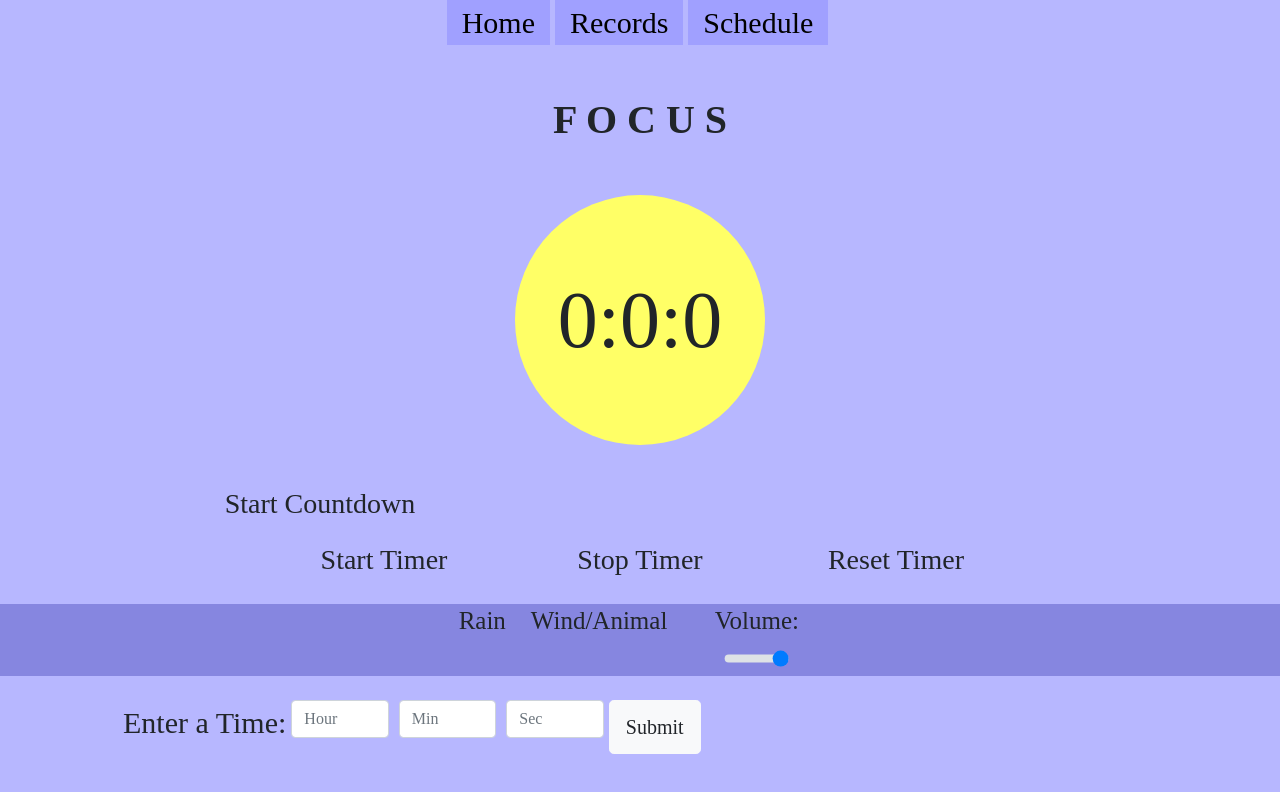
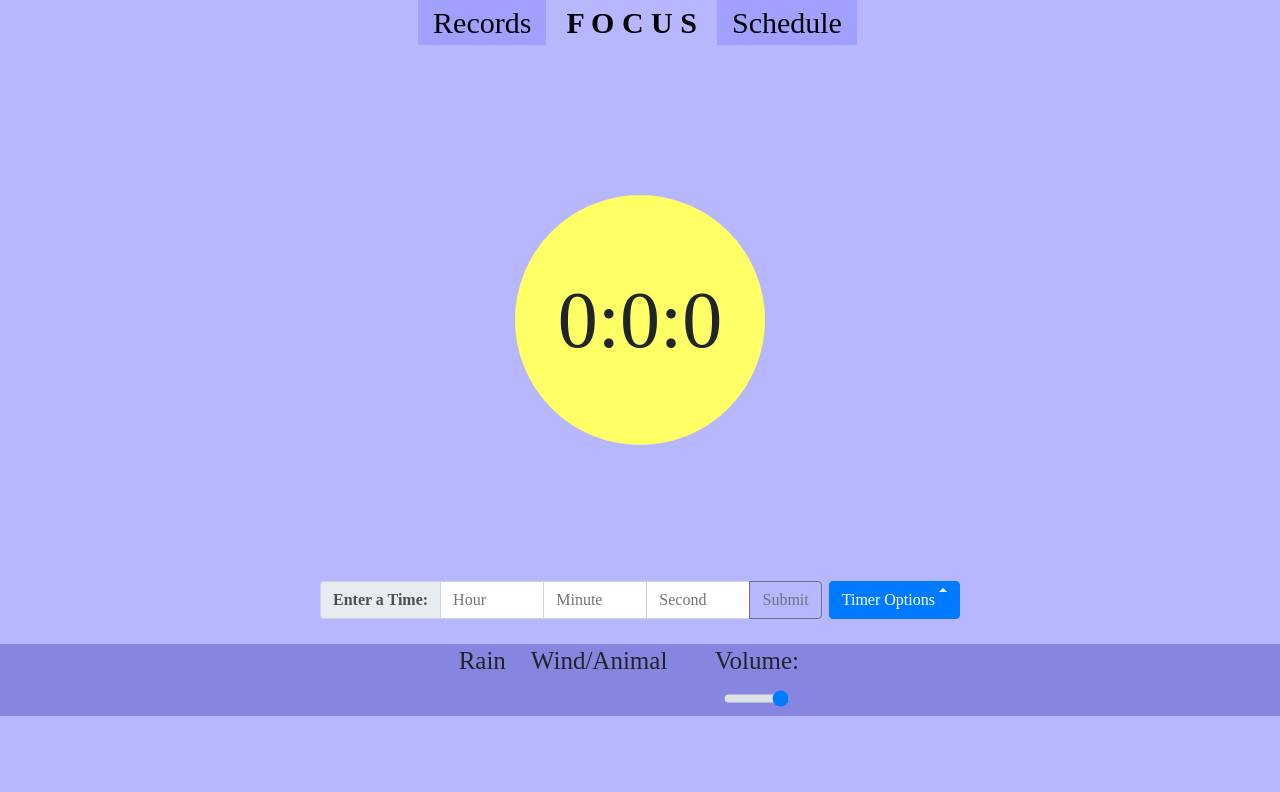
Before and after one commit to FrankBaj/FOCUS_PUBLIC, a React (Create React App) app: page /Records in a window 1280 px wide. Shown: the top 792 px of the page. Built offline with nearby package versions, Linux system fonts and the light colour scheme.

Commit message:
Finished functionality and styling of prototype

```diff
--- a/src/App.css
+++ b/src/App.css
@@ -11,6 +11,17 @@
 
 .Nav-Elem:hover{
   /* background-color: rgba(102, 102, 204, 0.247); */
+  background-color: rgb(147, 147, 255);
+}
+
+#Nav-Elem-Title{
+  font-family: 'Microsoft YaHei Light';
+  font-size: 30px;
+  font-weight: bold;
+  margin-right: 5px;
+}
+
+#Nav-Elem-Title:hover{
   background-color: rgb(147, 147, 255);
 }
 
--- a/src/App.js
+++ b/src/App.js
@@ -21,18 +21,19 @@ class App extends React.Component{
       <Container>
        <Router>
          <Row className="justify-content-center">
-              <NavLink to="/">
-                <div class="Nav-Elem">
-                  <Col sm={2}>
-                      <span class="text">Home</span>
-                  </Col>
-                </div>
-              </NavLink>
 
               <NavLink to="/Records">
                 <div class="Nav-Elem">
                   <Col sm={2}>
                       <span class="text">Records</span>
+                  </Col>
+                </div>
+              </NavLink>
+
+              <NavLink to="/">
+                <div id="Nav-Elem-Title">
+                  <Col>
+                      <span class="text">F O C U S</span>
                   </Col>
                 </div>
               </NavLink>
--- a/src/Main.css
+++ b/src/Main.css
@@ -37,16 +37,16 @@
     font-family: 'Microsoft Yi Baiti';
 }
 
-/* #time-opt{
+#time-opt{
     position: fixed;
-    top: 70%;
-    left: 55%;
+    top: 77%;
+    left: 50%;
     transform: translate(-50%, -50%);
     font-family: 'Microsoft Yi Baiti';
     font-size: 28px;
-} */
+}
 
-#time-text1{
+/* #time-text1{
     position: fixed;
     top: 70%;
     left: 30%;
@@ -57,7 +57,7 @@
 }
 
 #time-text1:hover{
-    background-color: rgba(153,153,255,0.75) ;
+    font-weight: bolder;
 }
 
 #time-text2{
@@ -71,7 +71,7 @@
 }
 
 #time-text2:hover{
-    background-color: rgba(153,153,255,0.75) ;
+    font-weight: bolder;
 }
 
 #time-text3{
@@ -85,7 +85,7 @@
 }
 
 #time-text3:hover{
-    background-color: rgba(153,153,255,0.75) ;
+    font-weight: bolder;
 }
 
 #time-text4{
@@ -99,7 +99,7 @@
 }
 
 #time-text4:hover{
-    background-color: rgba(153,153,255,0.75) ;
+    font-weight: bolder;
 }
 
 #time-text5{
@@ -113,12 +113,12 @@
 }
 
 #time-text5:hover{
-    background-color: rgba(153,153,255,0.75) ;
-}
+    font-weight: bolder;
+} */
 
 #bottom{
     position: fixed;
-    top: 80%;
+    top: 85%;
     left: 50%;
     width: 100%;
     height: 9%;
@@ -127,19 +127,24 @@
     font-family: 'Microsoft Yi Baiti';
     /* font-size: 30px; */
 }
+
+#input_forms{
+    display: flex;
+}
+
+#label{
+    font-weight: bolder;
+}
+
 #below_bottom{
     position: fixed;
-    top: 90%;
-    left: 60%;
-    width: 100%;
+    top: 85%;
+    left: 50%;
+    /* width: 100%; */
     height: 5%;
     transform: translate(-50%, -50%);
     font-family: 'Microsoft Yi Baiti';
     font-size: 30px;
-}
-
-#time_label{
-    ;
 }
 
 #slider{
@@ -152,9 +157,17 @@
     cursor: pointer;
 }
 
+#sound_buttons:hover{
+    font-weight: bolder;
+}
+
 #sound_elements{
     font-size: 25px;
     cursor: pointer;
+}
+
+#sound_elements:hover{
+    font-weight: bolder;
 }
 
 #sound_List{
--- a/src/Main.js
+++ b/src/Main.js
@@ -8,10 +8,12 @@ import Col from 'react-bootstrap/Col';
 import Form from 'react-bootstrap/Form';
 import Button from 'react-bootstrap/Button';
 import ListGroup from 'react-bootstrap/ListGroup';
+import InputGroup from 'react-bootstrap/InputGroup';
+import DropdownButton from 'react-bootstrap/DropdownButton';
+import {Dropdown } from 'react-bootstrap';
 
 import rainEffects from './rainEffects.mp3';
 import wind_animal_Effects from './wind_Animal_Sound.mp3';
-import {Dropdown } from 'react-bootstrap';
 
 export default class Main extends React.Component{
   constructor(props){
@@ -185,13 +187,6 @@ export default class Main extends React.Component{
       return(
         <div>
           <Container>
-            <div>
-              <Row>
-                <Col>
-                  <span id="title"> F O C U S </span>
-                </Col>
-              </Row>
-            </div>
 
             <div id="circle">
               <Row>
@@ -203,45 +198,55 @@ export default class Main extends React.Component{
               </Row>
             </div>
 
-            {/* <div>
-              <Dropdown>
-                <Dropdown.Toggle>
-                  Normal Timer Options
-                </Dropdown.Toggle>
-                <Dropdown.Menu>
-                  <Dropdown.Item onClick={this.handleTimerStart}>Start Timer</Dropdown.Item>
-                  <Dropdown.Item onClick={this.handleTimerStop}>Stop Timer</Dropdown.Item>
-                  <Dropdown.Item onClick={this.handleTimerReset}>Reset Timer</Dropdown.Item>
-                </Dropdown.Menu>
-              </Dropdown>
-            </div> */}
-
             <div id="time-opt">
-              <Row>
-                <Col>
-                  <span id="time-text1" onClick={this.handleTimerStart}>Start Timer</span>
-                </Col>
-                {/* <Col>
-                  <span id="time-text3" onClick={this.handleTimerSave}>Save Timer</span>
-                </Col> */}
-                <Col>
-                  <span id="time-text2" onClick={this.handleTimerStop}>Stop Timer</span>
-                </Col>
-                <Col>
-                  <span id="time-text3" onClick={this.handleTimerReset}>Reset Timer</span>
-                </Col>
-                <Col>
-                  <span id="time-text5" onClick={this.countDownTimer}>Start Countdown</span>
-                </Col>
-              </Row>
+              <Form.Group id="input_forms">
+                <Form onSubmit={this.submitTime}>
+                  <InputGroup className="mb-3" size="md">
+                    < InputGroup.Prepend>
+                      <InputGroup.Text id="label">Enter a Time: </InputGroup.Text>
+                    </InputGroup.Prepend>
+                    <Form.Control
+                      type ="text"
+                      placeholder = "Hour"
+                      defaultValue = {this.state.setHours}
+                      onChange = {(e) => this.setState({setHours: e.target.value})}
+                    />
+                    <Form.Control
+                      type ="text"
+                      placeholder = "Minute"
+                      defaultValue = {this.state.setMin}
+                      onChange = {(e) => this.setState({setMin: e.target.value})}
+                    />
+                    <Form.Control
+                      type ="text"
+                      placeholder = "Second"
+                      defaultValue = {this.state.setSec}
+                      onChange = {(e) => this.setState({setSec: e.target.value})}
+                    />
+                    <InputGroup.Append>
+                      <Button variant="outline-secondary" type="submit" value="Submit" >Submit</Button>
+                    </InputGroup.Append>
+                  </InputGroup>
+                </Form>
+                &nbsp;
+                <DropdownButton
+                  size="md"
+                  drop={'up'}
+                  title={'Timer Options'}
+                  id="input_forms"
+                >
+                  <Dropdown.Item as="button" onClick={this.handleTimerStart}>Start Count-up Timer</Dropdown.Item>
+                  <Dropdown.Item as="button" onClick={this.countDownTimer}>Start Count-down Timer</Dropdown.Item>
+                  <Dropdown.Item as="button" onClick={this.handleTimerStop}>Stop Timer</Dropdown.Item>
+                  <Dropdown.Item as="button" onClick={this.handleTimerReset}>Reset Timer</Dropdown.Item>
+                </DropdownButton>
+              </Form.Group>
             </div>
 
             <div id="bottom">
               <Row>
                 <Col>
                   <span id="text">
-                  <div>
-                    <span>
                       <ListGroup horizontal>
                         {list}
                         <Form>
@@ -278,47 +283,87 @@ export default class Main extends React.Component{
                       </ListGroup>
                       <audio ref={ref => this.player = ref}/>
                     </span>
-                  </div>
-                  </span>
                 </Col>
               </Row>
             </div>
 
+
+
             <div id="below_bottom">
-              <Row>
-                <Col>
+            {/* <Form.Group id="input_forms">
                 <Form onSubmit={this.submitTime}>
-                    <Form.Row>
-                    <Form.Label id="time_label">Enter a Time:</Form.Label>
-                      <Form.Group as={Col} sm="1">
+                  <InputGroup className="mb-3" size="md">
+                    < InputGroup.Prepend>
+                      <InputGroup.Text id="label">Enter a Time: </InputGroup.Text>
+                    </InputGroup.Prepend>
                     <Form.Control
                       type ="text"
                       placeholder = "Hour"
                       defaultValue = {this.state.setHours}
                       onChange = {(e) => this.setState({setHours: e.target.value})}
                     />
-                      </Form.Group>
-                      <Form.Group as={Col} sm="1">
                     <Form.Control
                       type ="text"
-                          placeholder = "Min"
+                      placeholder = "Minute"
                       defaultValue = {this.state.setMin}
                       onChange = {(e) => this.setState({setMin: e.target.value})}
                     />
-                      </Form.Group>
-                      <Form.Group as={Col} sm="1">
                     <Form.Control
                       type ="text"
-                          placeholder = "Sec"
+                      placeholder = "Second"
                       defaultValue = {this.state.setSec}
                       onChange = {(e) => this.setState({setSec: e.target.value})}
                     />
-                      </Form.Group>
-                      <Button variant="light" size="lg" type="submit" value="Submit">Submit</Button>
-                    </Form.Row>
+                    <InputGroup.Append>
+                      <Button variant="outline-secondary" type="submit" value="Submit" >Submit</Button>
+                    </InputGroup.Append>
+                  </InputGroup>
+                </Form>
+                &nbsp;
+                <DropdownButton
+                  size="md"
+                  drop={'up'}
+                  title={'Timer Options'}
+                  id="input_forms"
+                >
+                  <Dropdown.Item as="button" onClick={this.handleTimerStart}>Start Count-up Timer</Dropdown.Item>
+                  <Dropdown.Item as="button" onClick={this.countDownTimer}>Start Count-down Timer</Dropdown.Item>
+                  <Dropdown.Item as="button" onClick={this.handleTimerStop}>Stop Timer</Dropdown.Item>
+                  <Dropdown.Item as="button" onClick={this.handleTimerReset}>Reset Timer</Dropdown.Item>
+                </DropdownButton>
+              </Form.Group> */}
+              {/* <Row>
+                <Col>
+                  <Form onSubmit={this.submitTime}>
+                    <InputGroup className="mb-3" size="md">
+                      < InputGroup.Prepend>
+                        <InputGroup.Text>Enter a Time: </InputGroup.Text>
+                      </InputGroup.Prepend>
+                      <Form.Control
+                        type ="text"
+                        placeholder = "Hour"
+                        defaultValue = {this.state.setHours}
+                        onChange = {(e) => this.setState({setHours: e.target.value})}
+                      />
+                      <Form.Control
+                        type ="text"
+                        placeholder = "Minute"
+                        defaultValue = {this.state.setMin}
+                        onChange = {(e) => this.setState({setMin: e.target.value})}
+                      />
+                      <Form.Control
+                        type ="text"
+                        placeholder = "Second"
+                        defaultValue = {this.state.setSec}
+                        onChange = {(e) => this.setState({setSec: e.target.value})}
+                      />
+                      <InputGroup.Append>
+                        <Button variant="outline-secondary" type="submit" value="Submit" >Submit</Button>
+                      </InputGroup.Append>
+                    </InputGroup>
                   </Form>
                 </Col>
-              </Row>
+              </Row> */}
             </div>
 
             {/* <div>
```
Also changed, not shown: src/Records.js (+0 -24 lines), src/Schedule.css (+38 -0 lines), src/Schedule.js (+11 -19 lines). Lines whose indentation alone changed are shown as unchanged.
